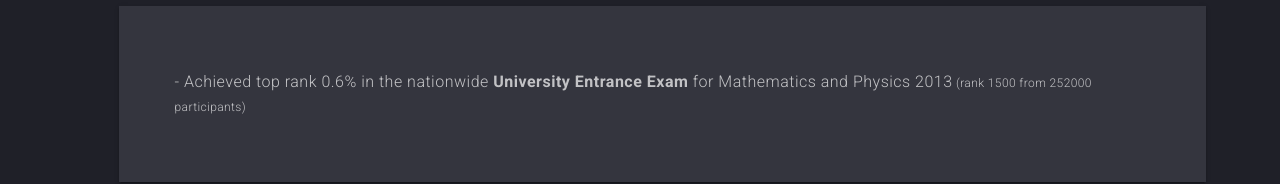
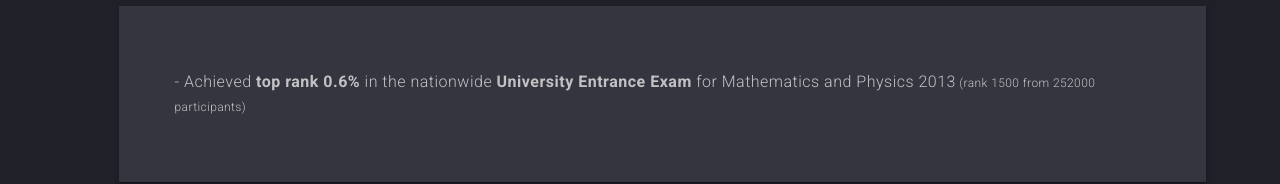
Before and after one commit to soroushkavousi/personal-website, a Nuxt app: page / in a window 1280 px wide. Shown: the part 7452-7636 px from the top of the page. Built offline with nearby package versions, Linux system fonts and the light colour scheme.

Commit message:
refactor: Improve the honors

```diff
--- a/components/honors/Honors.vue
+++ b/components/honors/Honors.vue
@@ -7,8 +7,8 @@
           <v-card-text
             class="text-md-body-1 text-body-2 font-weight-light pa-0"
           >
-            - Achieved top rank 0.6% in the nationwide
-            <span class="font-weight-bold">University Entrance Exam</span>
+            - Achieved <b>top rank 0.6%</b> in the nationwide
+            <b>University Entrance Exam</b>
             for Mathematics and Physics 2013<span
               class="text-caption font-weight-light"
             >
@@ -25,5 +25,4 @@
 export default {}
 </script>
 
-<style lang="scss" scoped>
-</style>
+<style lang="scss" scoped></style>
```
